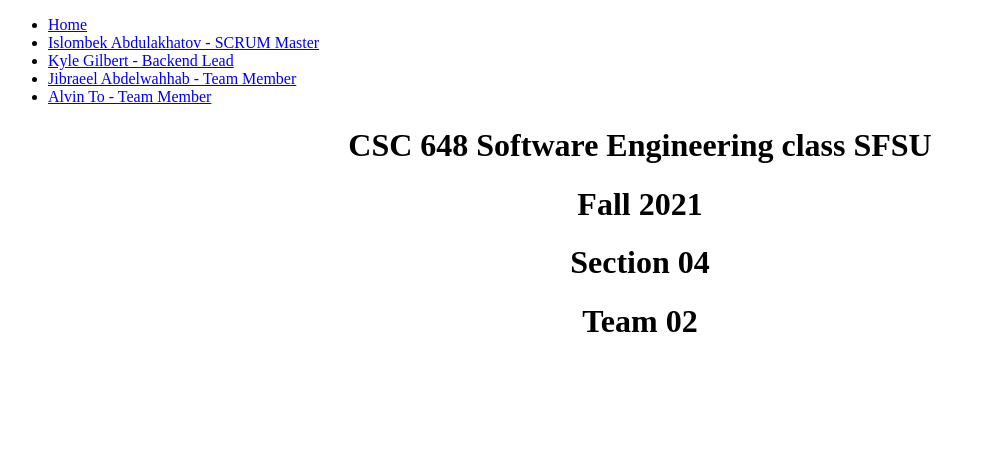
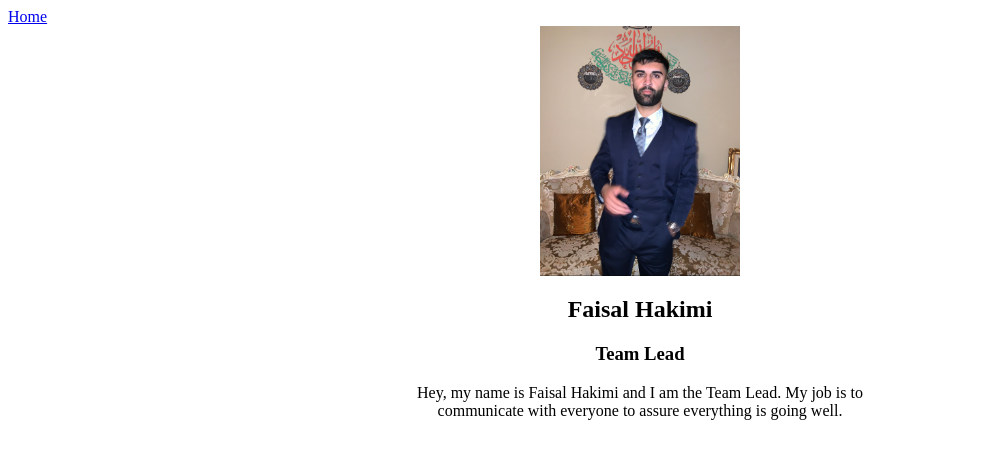
Before and after one commit to Adbatt/CSC-648-04-Team-2, a React (Create React App) app in the folder client/: page /faisal in a window 1280 px wide. Shown: the top 458 px of the page, without its empty margins (0-986 px from the left). Built offline with nearby package versions, Linux system fonts and the light colour scheme.

Commit message:
reorganized some stuff and finished my part

```diff
--- a/client/src/App.js
+++ b/client/src/App.js
@@ -10,35 +10,21 @@
 import AboutKyle from "./components/AboutKyle";
 import AboutJib from "./components/AboutJib";
 import AboutAlvin from "./components/AboutAlvin";
+import AboutFaisal from "./components/AboutFaisal";
 
 export default function App() {
   return (
     <Router>
       <div>
         <nav>
-          <ul>
-            <li>
-              <Link to="/">Home</Link>
-            </li>
-            <li>
-              <Link to="/islom">Islombek Abdulakhatov - SCRUM Master</Link>
-            </li>
-            <li>
-              <Link to="/kyle">Kyle Gilbert - Backend Lead</Link>
-            </li>
-            <li>
-              <Link to="/jib">Jibraeel Abdelwahhab - Team Member</Link>
-            </li>
-            <li>
-              <Link to = "/alvin">Alvin To - Team Member</Link>
-            </li>
-          </ul>
+          <Link to="/">Home</Link>
         </nav>
 
-        {/* A <Switch> looks through its children <Route>s and
-            renders the first one that matches the current URL. */}
         <Switch>
-        <Route path="/jib">
+          <Route path="/faisal">
+            <AboutFaisal />
+          </Route>
+          <Route path="/jib">
             <AboutJib />
           </Route>
           <Route path="/islom">
--- /dev/null
+++ b/client/src/components/AboutFaisal.js
@@ -0,0 +1,17 @@
+import '../styles/Theme.css';
+import FaisalPFP from '../assets/aboutFaisalPFP.jpg';
+
+function AboutFaisal() {
+
+    return (
+        <div style={{ width: '600px', height: '500px', margin: 'auto' }}>
+            <img src={FaisalPFP} alt="About Faisal" style={{ display:'block', margin:'auto', width: 200, height: 250 }} />
+            <h2 className="header">Faisal Hakimi</h2>
+            <h3 className="header">Team Lead</h3>
+            <p  style={{ margin:'auto', width:'500px', textAlign:'center'}}>Hey, my name is Faisal Hakimi and I am the Team Lead.
+                My job is to communicate with everyone to assure everything is going well.</p>
+        </div>
+    );
+}
+
+export default AboutFaisal;
--- a/client/src/components/AboutKyle.js
+++ b/client/src/components/AboutKyle.js
@@ -13,7 +13,6 @@
                 is a normal photo of me.
             </p>
             <img src={KyleImage} alt="pic" height="500px" width="375px"/>
-            {/* About us page can either be here or on a separate page */}
         </div>
     );
 }
--- a/client/src/components/Home.js
+++ b/client/src/components/Home.js
@@ -8,7 +8,14 @@
             <h1 className="header">Fall 2021</h1>
             <h1 className="header">Section 04</h1>
             <h1 className="header">Team 02</h1>
-            {/* About us page can either be here or on a separate page */}
+
+            <div style={{ display: 'flex', margin: 'auto', width: '200px', gap: '20px', flexDirection: 'column' }}>
+                <button onClick={() => window.location.replace('/faisal')}>Faisal Hakimi</button>
+                <button onClick={() => window.location.replace('/kyle')}>Kyle Gilbert</button>
+                <button onClick={() => window.location.replace('/alvin')}>Alvin To</button>
+                <button onClick={() => window.location.replace('/islom')}>Islombek Abdulakhatov</button>
+                <button onClick={() => window.location.replace('/jib')}>Jibraeel Abdelwahhab</button>
+            </div>
         </div>
     );
 }
```
Also changed, not shown: client/src/components/AboutIslom.js (+0 -13 lines), client/src/assets/aboutFaisalPFP.jpg (added).
